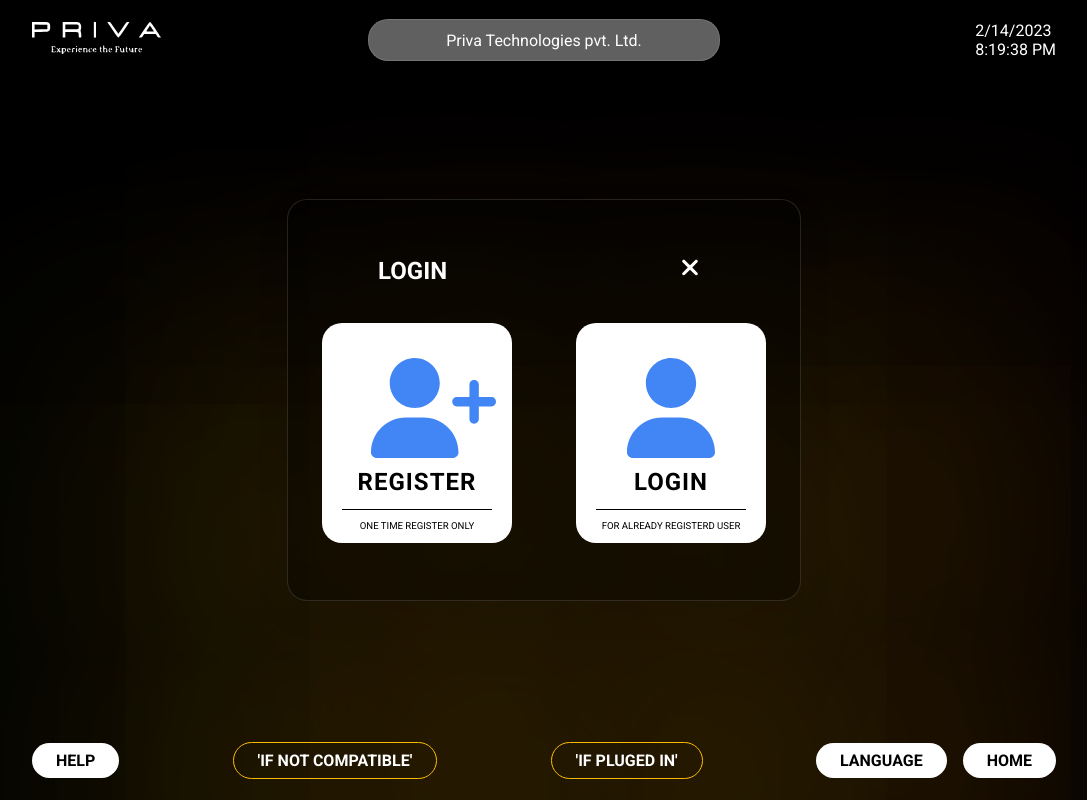
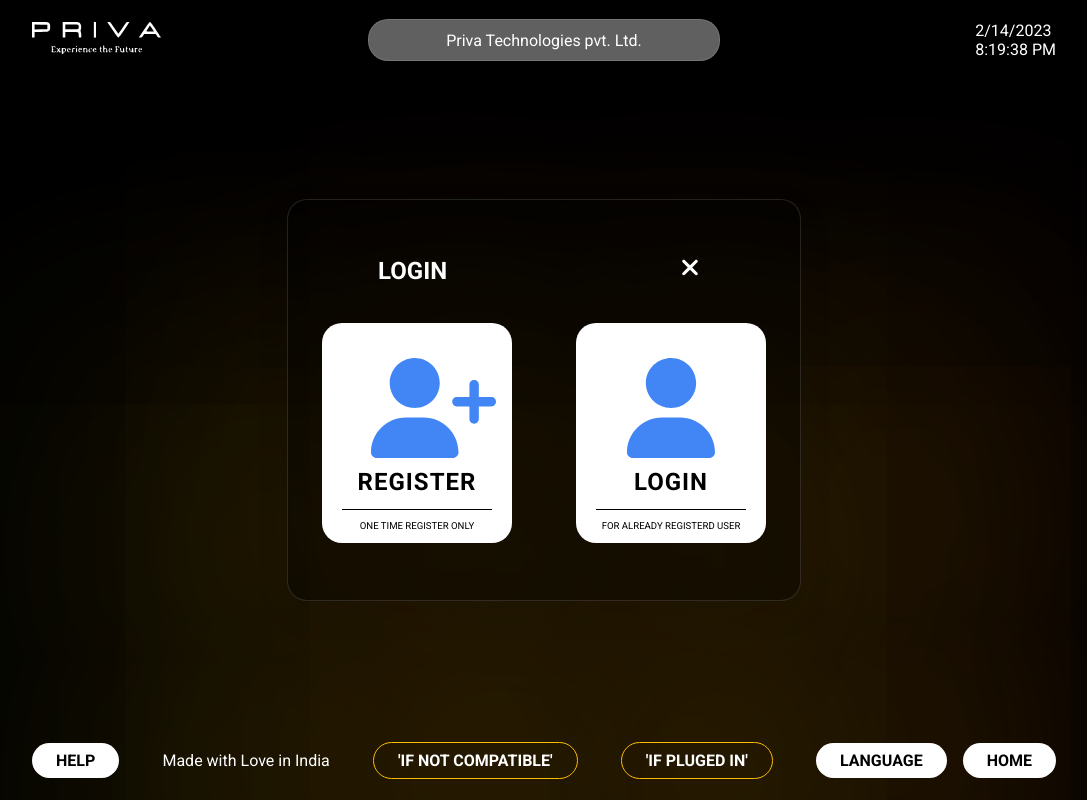
Before and after one commit to exploresahil/Priva-React-Team, a React (Vite) app: page /Priva-React-Team/PrivaRegistrationLogin in a window 1280 px wide. Shown: the whole page, without its empty margins (96-1183 px from the left). Built offline with nearby package versions, Linux system fonts and the light colour scheme.

Commit message:
added p tag in footer

```diff
--- a/src/Components/Footer/PrivaFooter.jsx
+++ b/src/Components/Footer/PrivaFooter.jsx
@@ -1,5 +1,4 @@
 import { Link } from "react-router-dom";
-
 
 import "./PrivaFooter.scss";
 
@@ -7,6 +6,7 @@ const PrivaFooter = () => {
   return (
     <div className="footer">
       <button className="footer_btn help_btn">Help</button>
+      <p>Made with Love in India</p>
       <Link to="/Priva-React-Team/PrivaConnectionFailed">
         <button className="footer_btn not_compatible_btn">
           'IF NOT COMPATIBLE'
--- a/src/Components/PrivaRegistrationLogin/PrivaRegistrationLogin.jsx
+++ b/src/Components/PrivaRegistrationLogin/PrivaRegistrationLogin.jsx
@@ -11,7 +11,7 @@ const Registration = () => {
     <div className="registration-container">
       <div className="cards">
         <h2>Login</h2>
-        <Link to="../Priva-React-Team/" className="close-ico-link">
+        <Link to="../Priva-React-Team/o" className="close-ico-link">
           <img src={CloseIco} className="close_ico" alt="close svg" />
         </Link>
         <div className="registration-content">
```
